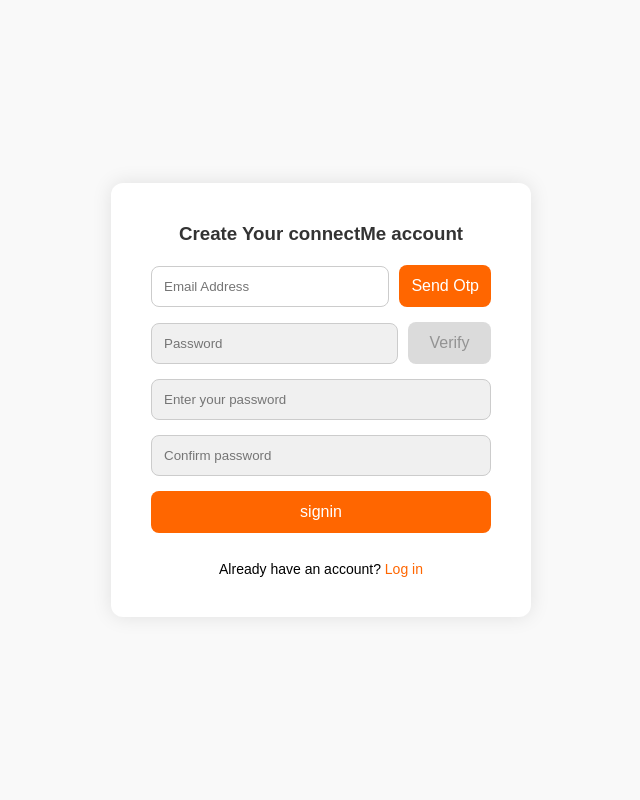
After one commit to Anit-Paul/Bondly, a Django app: page /signup/ in a window 1280 px wide. The commit adds this page. Shown: the whole page, without its empty margins (319-959 px from the left). Run offline with Django 5.2, Linux system fonts and the light colour scheme.

Commit message:
frontend added for my signup page

```diff
--- /dev/null
+++ b/connectMe/authentication/static/signup.css
@@ -0,0 +1,130 @@
+/* Reset & base styles */
+* {
+  margin: 0;
+  padding: 0;
+  box-sizing: border-box;
+  font-family: Arial, sans-serif;
+}
+
+body {
+  background-color: #f9f9f9;
+  height: 100vh;
+  display: flex;
+  justify-content: center;
+  align-items: center;
+}
+
+.container {
+  background-color: white;
+  padding: 40px;
+  border-radius: 12px;
+  box-shadow: 0 0 20px rgba(0,0,0,0.1);
+  width: 100%;
+  max-width: 420px;
+  text-align: center;
+}
+
+h3 {
+  margin-bottom: 20px;
+  color: #333;
+}
+
+/* Paragraph and link styles */
+p {
+  color: #000;
+  font-size: 14px;
+  margin-top: 10px;
+}
+
+p a {
+  color: #ff6600;
+  text-decoration: none;
+  font-weight: 500;
+  transition: color 0.3s ease;
+}
+
+p a:hover {
+  color: #cc5200;
+  text-decoration: underline;
+}
+
+/* Form layout */
+form {
+  display: flex;
+  flex-direction: column;
+  gap: 15px;
+}
+
+/* Inline layout for mail and otp sections */
+.mail,
+.verification {
+  display: flex;
+  align-items: center;
+  gap: 10px;
+}
+
+/* Inputs inside inline groups */
+.mail input,
+.verification input {
+  flex: 1 1 75%;
+  padding: 12px;
+  border-radius: 8px;
+  border: 1px solid #ccc;
+  transition: border-color 0.3s;
+}
+
+input:hover {
+  border-color: #3399ff;
+}
+
+input:focus {
+  outline: none;
+  border-color: #ff6600;
+}
+
+input:disabled {
+  background-color: #f0f0f0;
+  color: #aaa;
+  cursor: not-allowed;
+}
+
+/* Standard inputs */
+input[type="password"] {
+  width: 100%;
+  padding: 12px;
+  border-radius: 8px;
+  border: 1px solid #ccc;
+  transition: border-color 0.3s;
+}
+
+/* Buttons */
+button {
+  padding: 12px;
+  background-color: #ff6600;
+  color: white;
+  border: none;
+  border-radius: 8px;
+  font-size: 16px;
+  cursor: pointer;
+  transition: background-color 0.3s;
+  white-space: nowrap;
+}
+
+/* Adjust width for inline buttons */
+.mail .send,
+.verification #verify {
+  flex: 1 1 25%;
+}
+
+/* Hover effects for enabled buttons */
+button:hover:enabled {
+  background-color: #ee843e;
+}
+
+/* Disabled button */
+button:disabled {
+  background-color: #ccc;
+  color: #666;
+  cursor: not-allowed;
+  opacity: 0.7;
+}
--- a/connectMe/authentication/templates/login.html
+++ b/connectMe/authentication/templates/login.html
@@ -12,7 +12,7 @@
 <body>
     <div class="container">
         <h3>Welcome Back!</h3>
-        <p>Don't have an account? <a href="#">Sign Up</a></p>
+        <p>Don't have an account? <a href="{% url 'signup' %}">Sign Up</a></p>
 
         <form method="post" action="">
             {% csrf_token %}
--- /dev/null
+++ b/connectMe/authentication/templates/signup.html
@@ -0,0 +1,42 @@
+{% load static %}
+<!DOCTYPE html>
+<html lang="en">
+
+<head>
+    <meta charset="UTF-8" />
+    <meta name="viewport" content="width=device-width, initial-scale=1" />
+    <title>connectMe</title>
+    <link rel="stylesheet" href="{% static 'signup.css' %}" />
+</head>
+
+<body>
+    <div class="container">
+        <h3>Create Your connectMe account </h3>
+
+        <form method="post" action="">
+            {% csrf_token %}
+            <div class="mail">
+                <input type="email" class="email" placeholder="Email Address" name="email" required />
+                <button class="send">Send Otp</button>
+            </div>
+
+            <div class="verification">
+                <input type="text" class="otp" placeholder="Password" name="Enter your OTP" name="otp" required
+                    disabled />
+                <button id="verify" disabled>Verify</button>
+            </div>
+
+            <input type="password" class="password1" placeholder="Enter your password" name="password" required
+                disabled />
+            <input type="password" class="password2" placeholder="Confirm password" name="Confirm password" required
+                disabled />
+            <button type="submit" class="signin">signin</button>
+        </form>
+        <br>
+        <p>Already have an account? <a href="#">Log in</a></p>
+    </div>
+
+    <script src="{% static 'signup.js' %}?v=2"></script>
+</body>
+
+</html>
--- a/connectMe/authentication/urls.py
+++ b/connectMe/authentication/urls.py
@@ -2,5 +2,6 @@ from django.contrib import admin
 from django.urls import path,include
 from .views import *
 urlpatterns = [
-    path('',login,name='login')
+    path('',login,name='login'),
+    path('signup/',signup,name='signup')
 ]
--- a/connectMe/authentication/views.py
+++ b/connectMe/authentication/views.py
@@ -2,3 +2,6 @@ from django.shortcuts import render
 
 def login(request):
     return render(request,'login.html')
+
+def signup(request):
+    return render(request,'signup.html')
```
Also changed, not shown: connectMe/authentication/static/signup.js (added).
